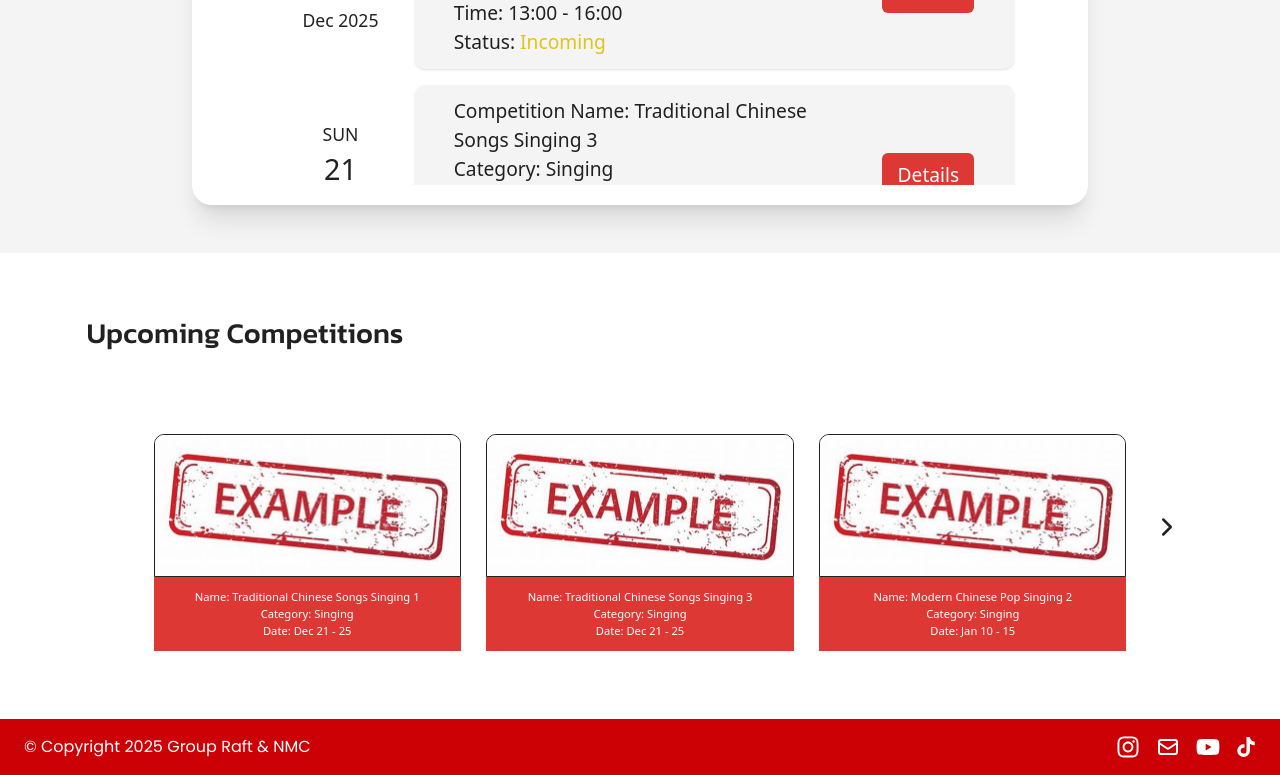
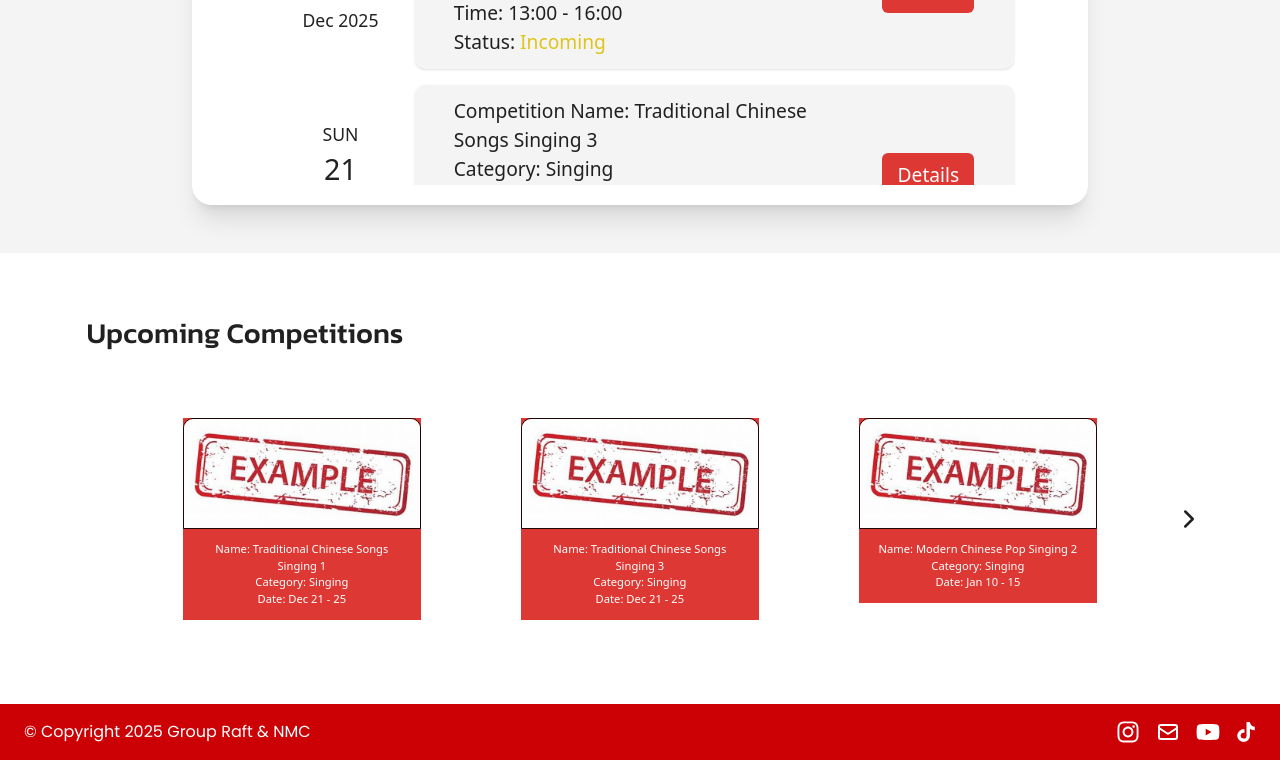
Before and after one commit to Ella-Raputri/WADS-FinalProject, a React (Vite) app in the folder frontend/: page /userhome in a window 1280 px wide. Shown: the part 1081-1856 px from the top of the page. Built offline with nearby package versions, Linux system fonts and the light colour scheme.

Commit message:
Homepage Update

```diff
--- a/frontend/src/components/UpcomingCompetitionsList.jsx
+++ b/frontend/src/components/UpcomingCompetitionsList.jsx
@@ -1,50 +1,53 @@
 import { ChevronLeft, ChevronRight } from "lucide-react";
 import { useEffect, useState } from "react";
+import { Scrollbar } from "swiper/modules";
+import { SwiperSlide, Swiper } from "swiper/react";
+import { useRef } from "react";
 
 export const UpcomingCompetitionsList = ({competitions}) => {
-    const [startIndex, setStartIndex] = useState(0);
-    const [itemsPerPage, setItemsPerPage] = useState(3);
+    const swiperRef = useRef(null);
+    const [isBeginning, setIsBeginning] = useState(true);
+    const [isEnd, setIsEnd] = useState(false);
 
     const prev = () => {
-        if (startIndex !== 0){
-            setStartIndex((prevIndex) => prevIndex - 1);
+        if (swiperRef.current){
+            swiperRef.current.slidePrev();
         }
     }
 
     const next = () => {
-        if (startIndex + itemsPerPage < competitions.length){
-            setStartIndex((prevIndex) => prevIndex + 1);
+        if (swiperRef.current){
+            swiperRef.current.slideNext();
         }
     }
 
-    useEffect(() => {
-        const updateItemsPerPage = () => {
-            if (window.innerWidth < 640){
-                setItemsPerPage(1);
-            } else if (window.innerWidth < 1024){
-                setItemsPerPage(2);
-                if ((startIndex + 2) > competitions.length){
-                    setStartIndex(competitions.length - 2)
+    const updateChange = () => {
+        setIsBeginning(swiperRef.current.isBeginning);
+        setIsEnd(swiperRef.current.isEnd)
     }
-            } else {
-                setItemsPerPage(3);
-                if ((startIndex + 3) > competitions.length){
-                    setStartIndex(competitions.length - 3)
-                }
-            }
-        }
-
-        window.addEventListener("resize", () => {updateItemsPerPage()})
-        updateItemsPerPage();
-    }, [])
 
     return(
         <>
-        <div className="relative flex items-center justify-center">
-        <ChevronLeft size={30} onClick={() => prev()} className={`${startIndex === 0 ? "invisible" : "block"} cursor-pointer`} />
-            <div className='py-[3em] w-[80%] mt-[2em] flex justify-evenly'>
-                {competitions.slice(startIndex, startIndex + itemsPerPage).map((competition) => (
-                <div className='w-[80%] sm:w-[30%] flex flex-col items-center max-w-[400px]'>
+        <div className="relative flex items-center justify-self-center w-[100%] my-[4em]">
+            <div className="w-[10%] xl:w-[20%] flex justify-center">
+                <ChevronLeft size={30} onClick={() => prev()} className= {`${isBeginning ? "invisible" : "block"} cursor-pointer`} />
+            </div>
+            <Swiper
+                modules={[Scrollbar]}
+                breakpoints={{
+                    320: {slidesPerView: 1, spaceBetween: 200},
+                    768: {slidesPerView: 2, spaceBetween: 100},
+                    1024: {slidesPerView: 3, spaceBetween: 100},
+                }}
+                allowTouchMove={false}
+                onSwiper={(Swiper) => {
+                    swiperRef.current = Swiper;
+                    updateChange();
+                }}
+                onSlideChange={() => updateChange()}
+            >
+                {competitions.map((competition, index) => (
+                    <SwiperSlide key={index} className='flex flex-col items-center'>
                         <div className="overflow-hidden h-[20vh] max-h-[180px] w-[100%] lg:aspect-[7.5/3.5] lg:h-auto rounded-t-[10px] border">
                             <img src="image_placeholder.jpeg" className="h-[100%] w-[100%] object-center object-cover" />
                         </div>
@@ -53,10 +56,12 @@ export const UpcomingCompetitionsList = ({competitions}) => {
                             <p>Category: {competition.category}</p>
                             <p>Date: {competition.date}</p>
                         </div>
+                    </SwiperSlide>
+                ))}
+            </Swiper>
+            <div className="w-[10%] xl:w-[20%] flex justify-center">
+                <ChevronRight size={30} onClick={() => next()} className={`${isEnd ? "invisible": "block"} cursor-pointer`} />
             </div>
-                ))}
-            </div>
-            <ChevronRight size={30} onClick={() => next()} className={`${startIndex + itemsPerPage >= competitions.length ? "invisible" : "block"} cursor-pointer`} />
         </div>
         </>
     );
```
Lines whose indentation alone changed are shown as unchanged.
